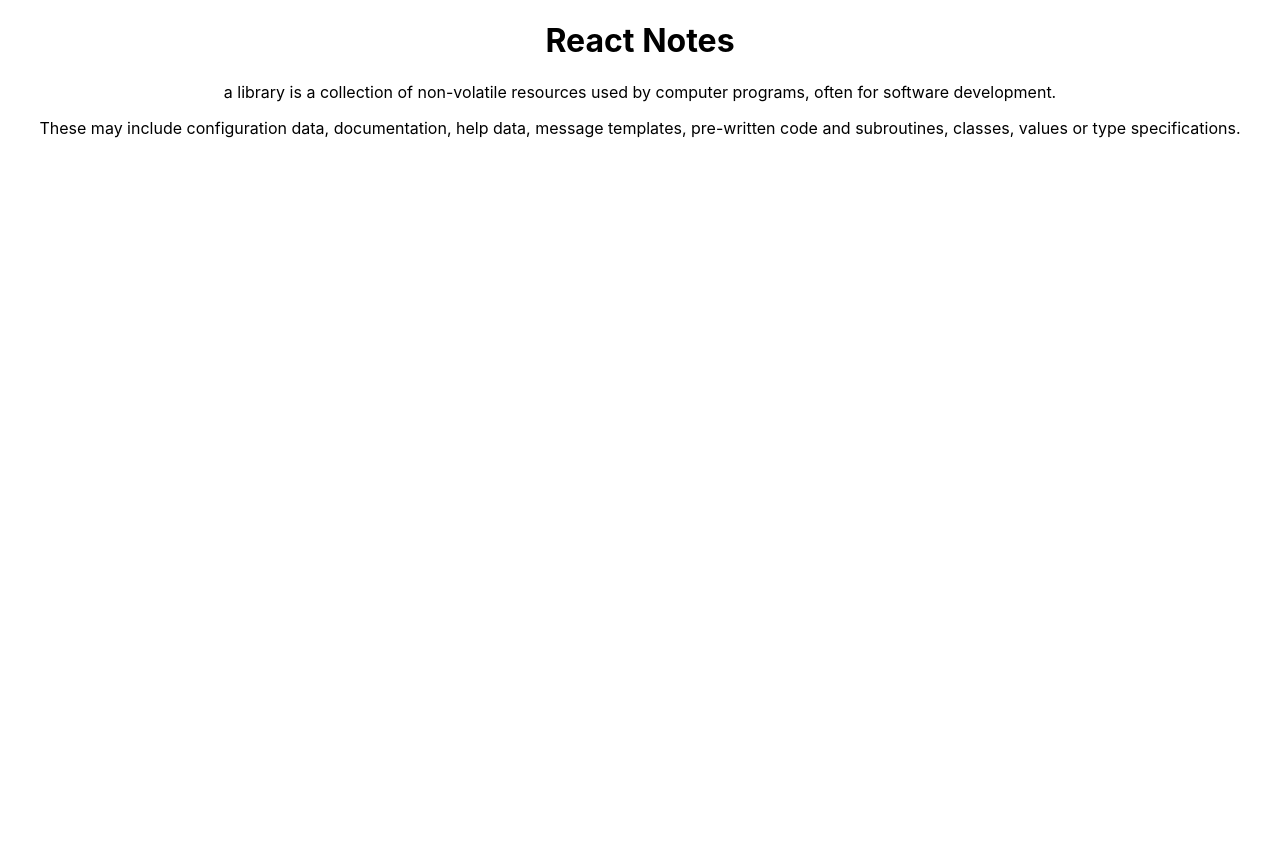
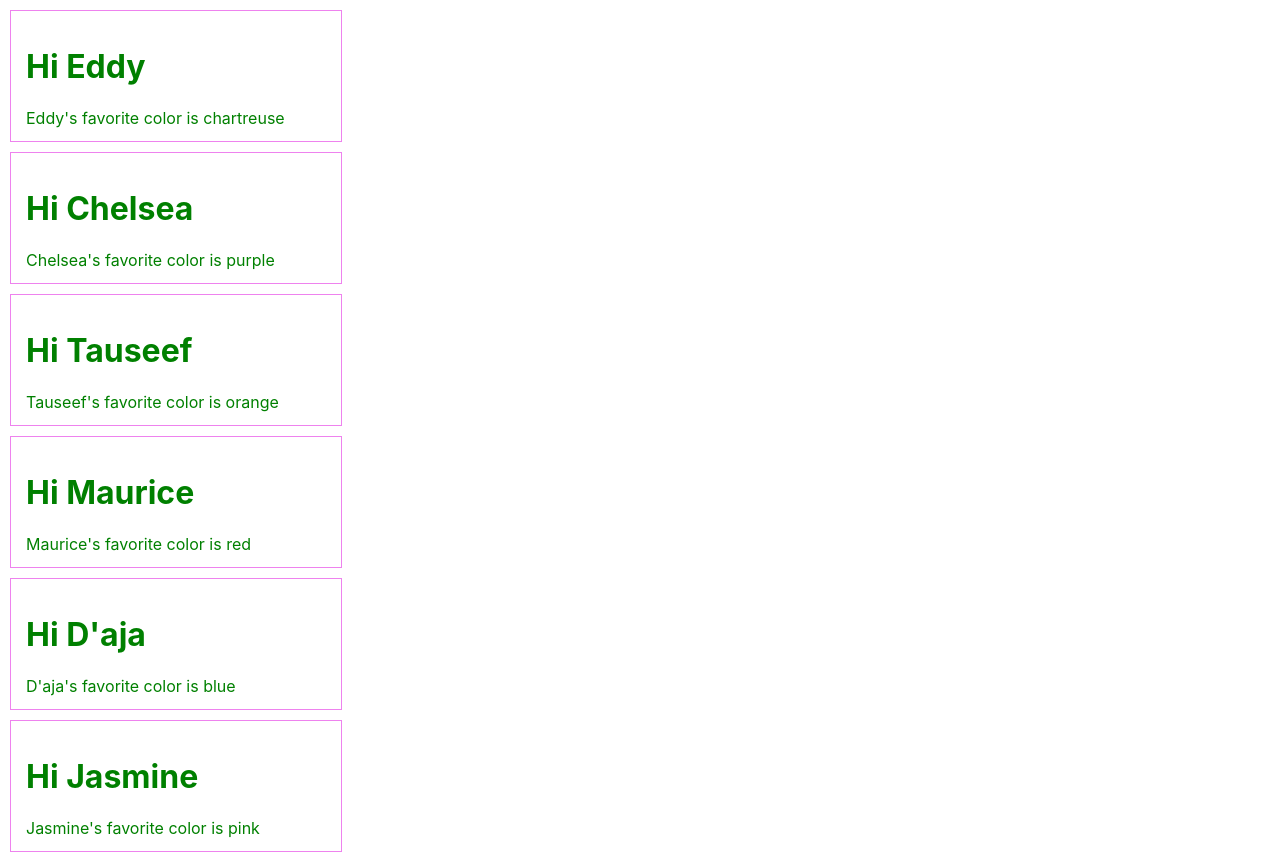
Before and after one commit to manamiueda1/react-demo, a React (Create React App) app: page / in a window 1280 px wide. Shown: the top 853 px of the page. Before the commit the page ends 800 px from the top, so only its background shows below. Built offline with nearby package versions, Linux system fonts and the light colour scheme.

Commit message:
reusing components

```diff
--- a/src/App.css
+++ b/src/App.css
@@ -1,38 +1,9 @@
-.App {
-  text-align: center;
+.studentCard {
+  border: solid 1px;
+  height: 100px;
+  width: 300px;
+  margin: 10px;
+  padding: 15px;
+  color: green;
+  border-color: violet;
 }
-
-.App-logo {
-  height: 40vmin;
-  pointer-events: none;
-}
-
-@media (prefers-reduced-motion: no-preference) {
-  .App-logo {
-    animation: App-logo-spin infinite 20s linear;
-  }
-}
-
-.App-header {
-  background-color: #282c34;
-  min-height: 100vh;
-  display: flex;
-  flex-direction: column;
-  align-items: center;
-  justify-content: center;
-  font-size: calc(10px + 2vmin);
-  color: white;
-}
-
-.App-link {
-  color: #61dafb;
-}
-
-@keyframes App-logo-spin {
-  from {
-    transform: rotate(0deg);
-  }
-  to {
-    transform: rotate(360deg);
-  }
-}
--- a/src/App.js
+++ b/src/App.js
@@ -1,21 +1,70 @@
 import "./App.css";
 
-let pageContent = {
-  title: "React Notes",
-  paragraph1:
-    "a library is a collection of non-volatile resources used by computer programs, often for software development.",
-  paragraph2:
-    "These may include configuration data, documentation, help data, message templates, pre-written code and subroutines, classes, values or type specifications.",
-};
+let studentData = [
+  {
+    id: 1,
+    name: "Eddy",
+    color: "chartreuse",
+    school: "Nebula Academy",
+  },
+  {
+    id: 2,
+    name: "Chelsea",
+    color: "purple",
+    school: "Nebula Academy",
+  },
+  {
+    id: 3,
+    name: "Tauseef",
+    color: "orange",
+    school: "Nebula Academy",
+  },
+  {
+    id: 4,
+    name: "Maurice",
+    color: "red",
+    school: "Nebula Academy",
+  },
+  {
+    id: 5,
+    name: "D'aja",
+    color: "blue",
+    school: "Nebula Academy",
+  },
+  {
+    id: 6,
+    name: "Jasmine",
+    color: "pink",
+    school: "Nebula Academy",
+  },
+  {
+    id: 7,
+    name: "Anitria",
+    color: "blue",
+    school: "Nebula Academy",
+  },
+];
 
 function App() {
   return (
-    <div className="App">
-      <h1>{pageContent.title}</h1>
-      <p>{pageContent.paragraph1}</p>
-      <p>{pageContent.paragraph2}</p>
+    <div>
+      <StudentList />
+      <StudentList />
+      <StudentList />
+      <StudentList />
     </div>
   );
 }
 
+function StudentList() {
+  return studentData.map((student) => (
+    <div className="studentCard">
+      <h1>Hi {student.name}</h1>
+      <p>
+        {student.name}'s favorite color is {student.color}
+      </p>
+    </div>
+  ));
+}
+
 export default App;
```
